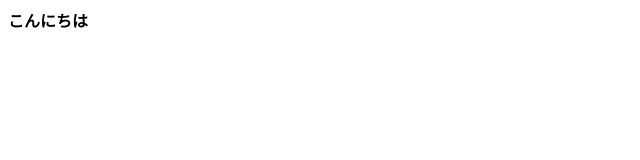
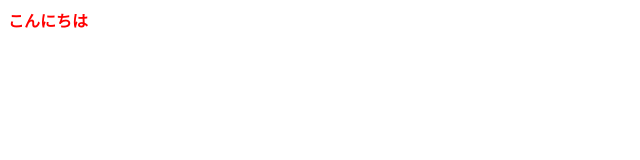
Before and after one commit to Sora161023/test, a plain HTML site: page index.html in a window 1280 px wide. Shown: the whole page, without its empty margins (0-640 px from the left). Drawn offline with Linux system fonts and the light colour scheme.

Commit message:
Update index.html
色を赤にしてみました。

```diff
--- a/index.html
+++ b/index.html
@@ -5,6 +5,6 @@
     <title>タイトル</title>
   </head>
   <body>
-    <strong>こんにちは</strong>
+    <strong style="color: red">こんにちは</strong>
   </body>
 </html>
```
